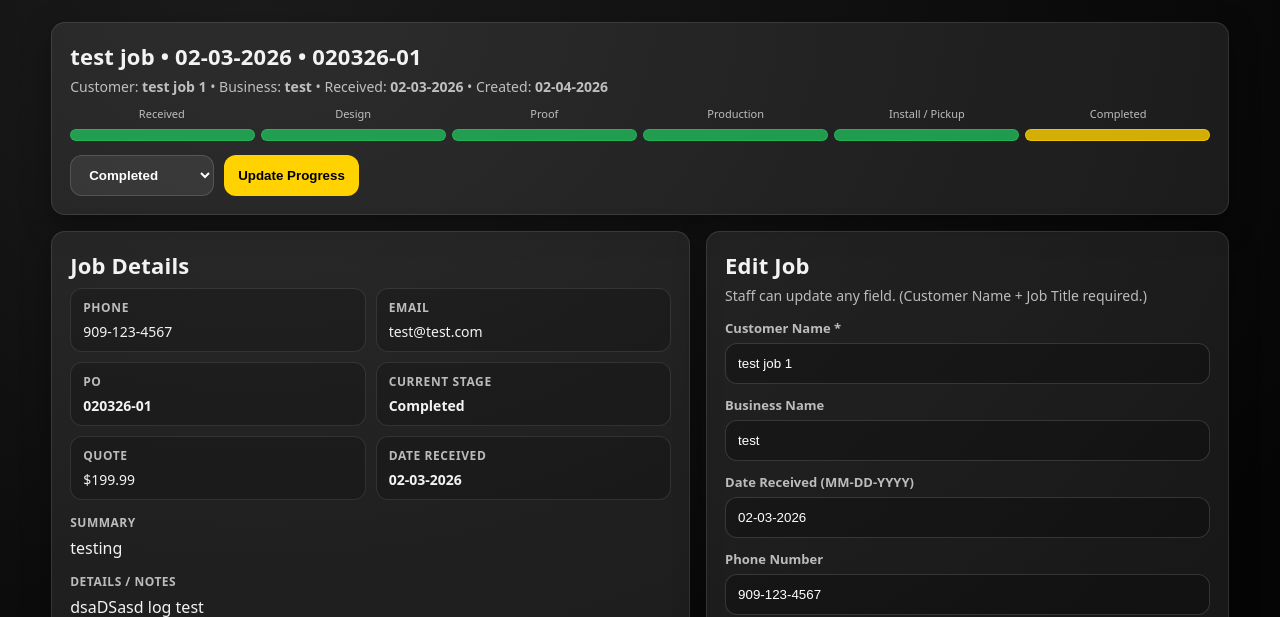
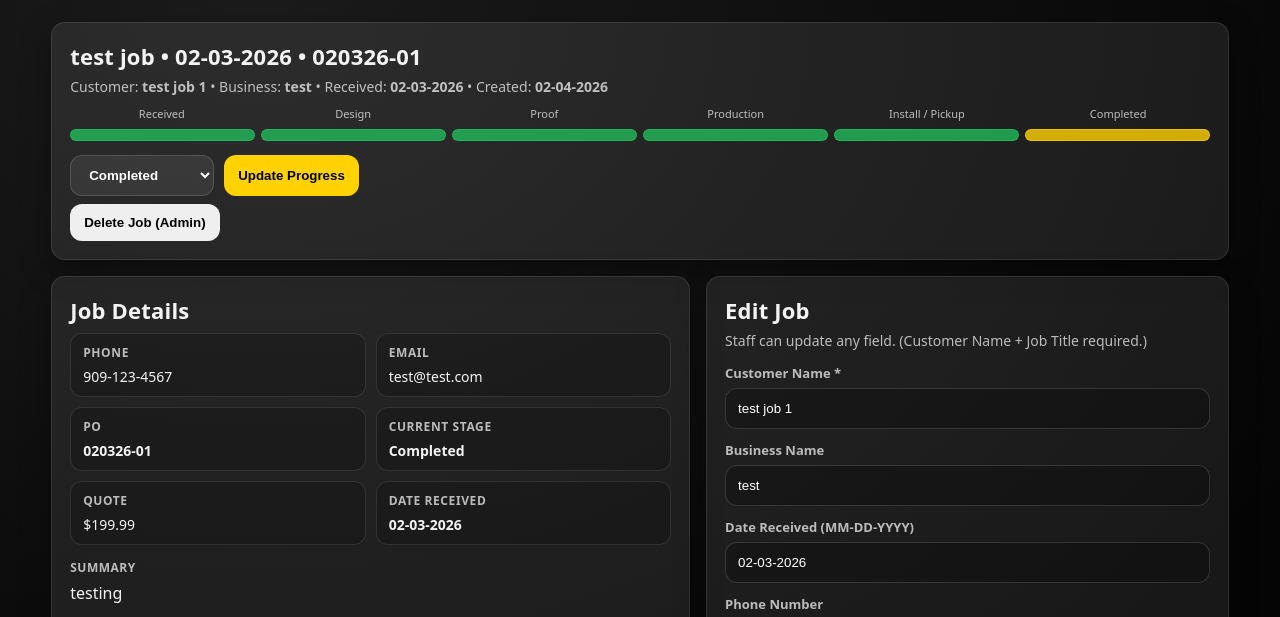
Before and after one commit to DrCas/Crown-Webpage, a Flask app: page /jobs/1 in a window 1280 px wide. Shown: the part 71-688 px from the top of the page. Run offline with Flask 3, Linux system fonts and the light colour scheme; a user stored in the database is signed in.

Commit message:
added function on admin portal

```diff
--- a/Admin-Portal/app.py
+++ b/Admin-Portal/app.py
@@ -529,6 +529,27 @@ def user_delete(user_id):
     return redirect(url_for("users"))
 
 
+@app.route("/jobs/<int:job_id>/delete", methods=["POST"])
+@login_required
+def job_delete(job_id):
+    """Admin-only: delete a job and its logs."""
+    admin_required()
+
+    job = Job.query.get_or_404(job_id)
+
+    # record deletion action before removing rows
+    log_event(job.id, "deleted", f"Job deleted: {job_display_name(job)}")
+
+    # remove associated logs first (avoid FK issues)
+    JobLog.query.filter_by(job_id=job.id).delete()
+
+    db.session.delete(job)
+    db.session.commit()
+
+    flash(f"Deleted job: {job.job_title}", "success")
+    return redirect(url_for("dashboard"))
+
+
 # -------------------- One-time init --------------------
 @app.route("/init-db")
 def init_db():
--- a/Admin-Portal/templates/job_view.html
+++ b/Admin-Portal/templates/job_view.html
@@ -37,6 +37,11 @@
     </select>
     <button class="btn btn-primary" type="submit">Update Progress</button>
   </form>
+  {% if current_user.is_admin() %}
+    <form method="post" action="{{ url_for('job_delete', job_id=job.id) }}" class="btnrow" style="margin-top:8px;">
+      <button class="btn btn-danger" type="submit" onclick="return confirm('Delete this job and all associated logs? This cannot be undone.');">Delete Job (Admin)</button>
+    </form>
+  {% endif %}
 </div>
 
 <div class="grid grid-2" style="margin-top:16px;">
```
